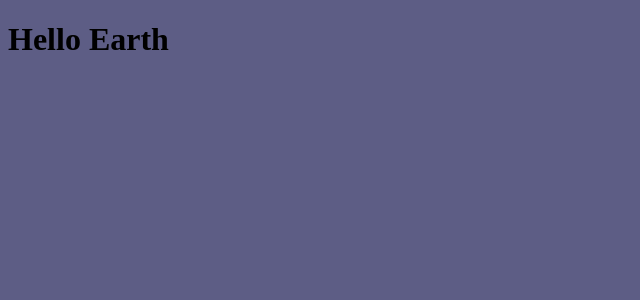
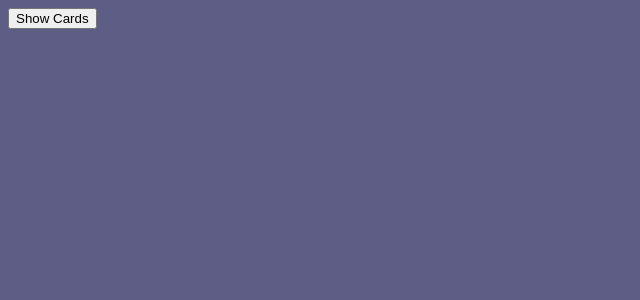
Before and after one commit to calibeach/carousel, a React (Create React App) app in the folder client/: page / in a window 1280 px wide. Shown: the top 300 px of the page, without its empty margins (0-640 px from the left). Built offline with nearby package versions, Linux system fonts and the light colour scheme; the HTML template or start-up script is replaced by a standard one.

Commit message:
set up basic architecure of the app

```diff
--- a/client/src/App.jsx
+++ b/client/src/App.jsx
@@ -1,9 +1,16 @@
-import React from "react";
+import React, {useState, useEffect} from "react";
 
 function App() {
+  const [carToggle, setCarToggle] = useState(false)
+
+
   return (
-    <div>
-      <h1>Hello Earth</h1>
+    <div className = "app">
+    <button type = "button" className = {carToggle ? "fashionButton" : "carButton"}
+    onClick = {() => setCarToggle(!carToggle)}>
+      {carToggle ? "Show Fashion" : "Show Cards"}
+    </button>
+
     </div>
   );
 }
--- a/package.json
+++ b/package.json
@@ -25,6 +25,9 @@
     "@babel/core": "^7.12.3",
     "@babel/preset-env": "^7.12.1",
     "@babel/preset-react": "^7.12.1",
+    "@fortawesome/fontawesome-svg-core": "^1.2.35",
+    "@fortawesome/free-solid-svg-icons": "^5.15.3",
+    "@fortawesome/react-fontawesome": "^0.1.14",
     "axios": "^0.21.0",
     "babel-loader": "^8.1.0",
     "concurrently": "^5.3.0",
```
Also changed, not shown: client/src/Carousel.jsx (added, +12 -0 lines), client/src/Slide.jsx (added, +11 -0 lines), 2 other files (tests, documents, lock files or other folders).
